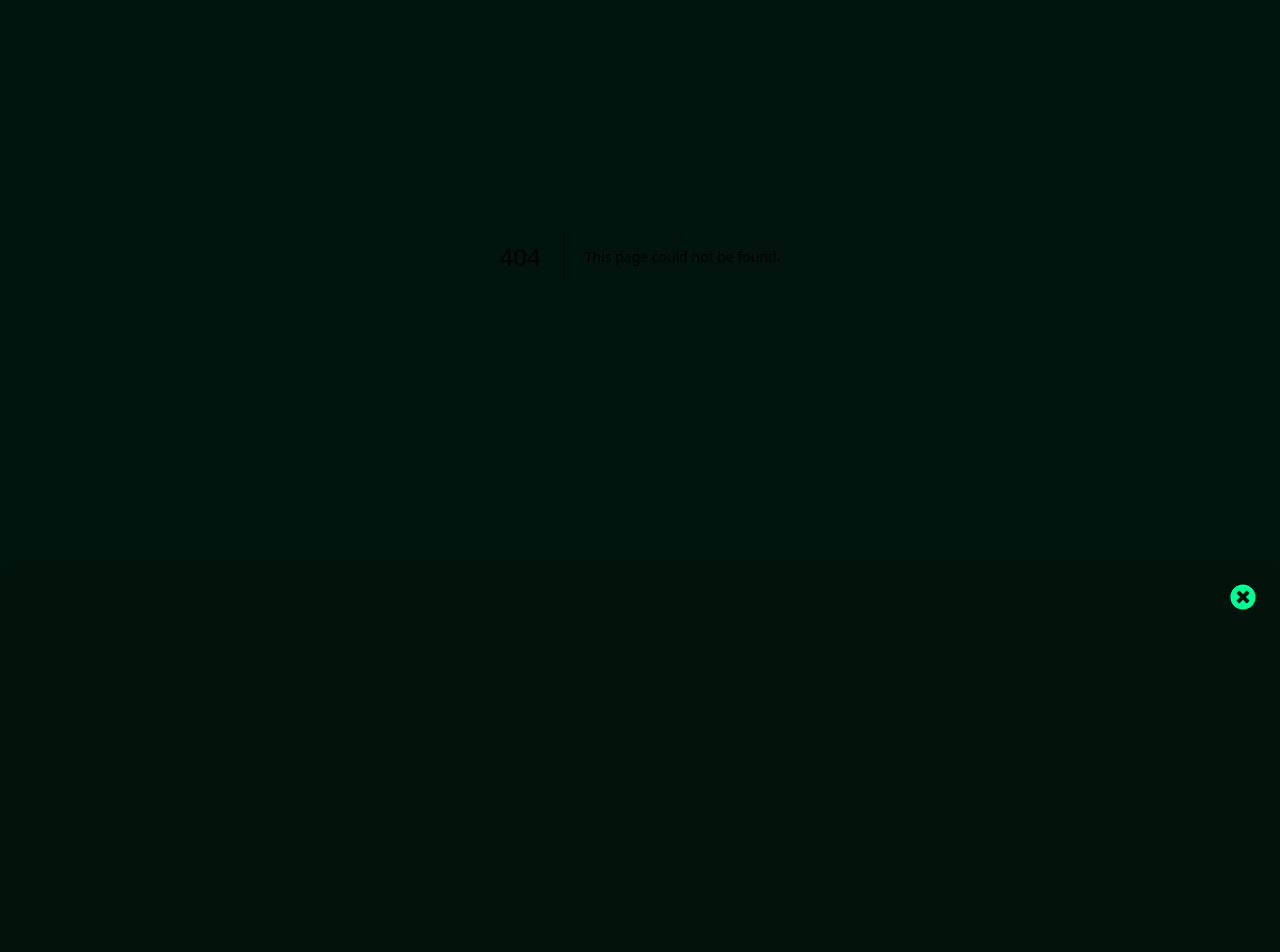
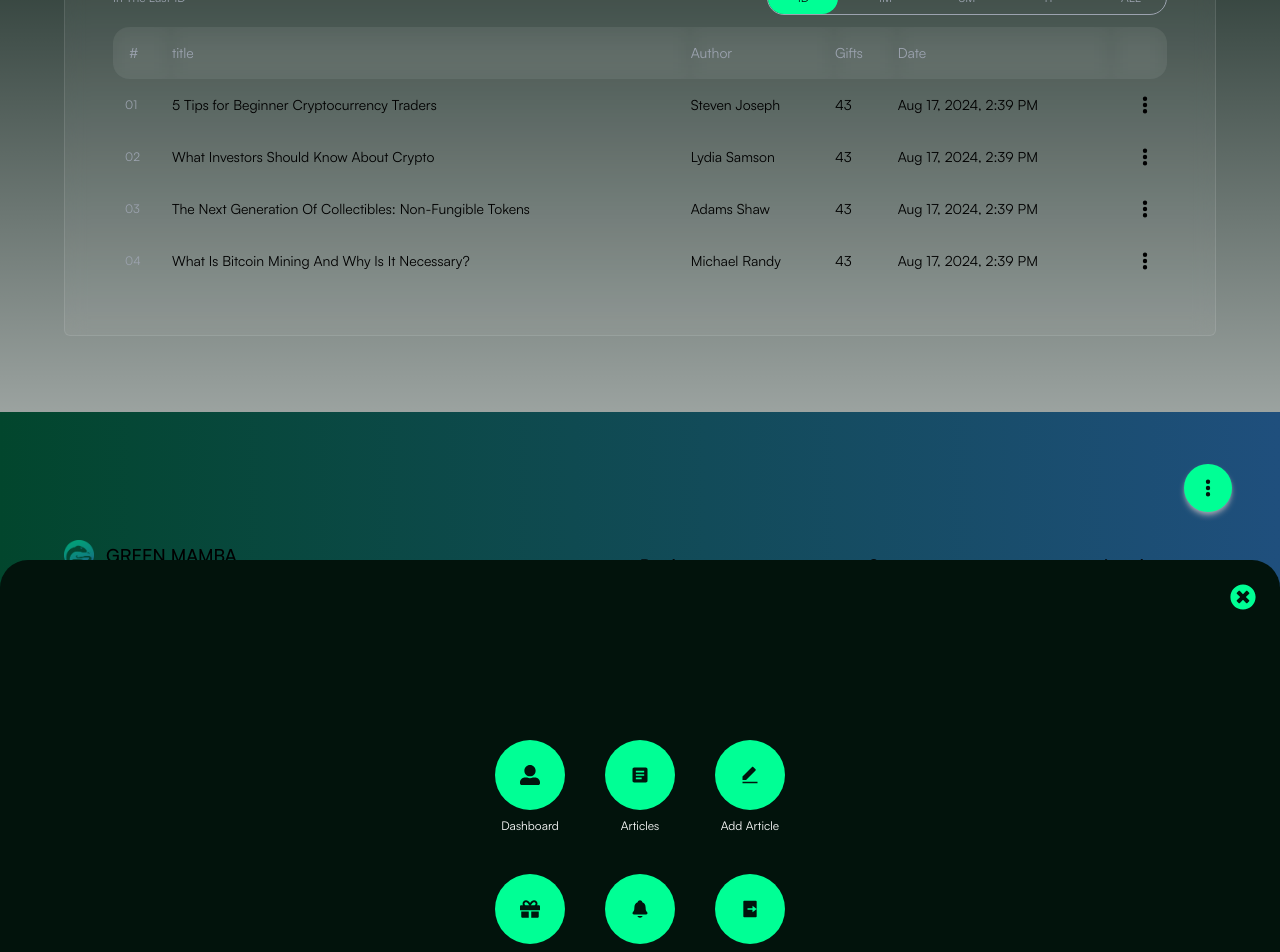
Before and after one commit to Stevolisis/green-mamba, a Next.js app: page /dashboard/articles in a window 1280 px wide. Before the commit this address had no page. Shown: the part 240-1192 px from the top of the page. After the commit the page ends 1074 px from the top, so only its background shows below. Built offline with nearby package versions, Linux system fonts and the light colour scheme.

Commit message:
menu action, articles and gifts completed

```diff
--- a/src/app/article/[slug]/page.tsx
+++ b/src/app/article/[slug]/page.tsx
@@ -13,7 +13,6 @@ type ISlug = {
 const page = () => {
   const { slug }:ISlug = useParams();
   const blog: IBlog = dummy_data.filter((blog: IBlog )=> blog.slug === slug )[0];
-  console.log(blog);
 
   return (
     <div>
--- /dev/null
+++ b/src/app/dashboard/articles/page.tsx
@@ -0,0 +1,43 @@
+"use client"
+import TableList from '@/components/Table/TableList';
+import { dummy_data, dummy_gifts } from '@/dummy_data';
+import { useAppDispatch } from '@/redux/hooks';
+import { deleteListItem, setTable, setTimeOption } from '@/redux/slices/table';
+import React, { useEffect } from 'react'
+
+type Props = {}
+
+const page = (props: Props) => {
+    const dispatch = useAppDispatch();
+
+    useEffect(()=>{
+        dispatch(setTable({
+          title: "Your Articles",
+          timeOptions: ["1D","1M","3M","1Y","ALL"],
+          currentTimeOption: "1D",
+          timeUpdateFunc: (e)=> dispatch(setTimeOption(e)),
+          headings: ["#", "title", "Author", "Gifts", "Date"],
+          dataKeys: [
+            { key:"id", autoIndex: true },
+            { key:"title", longText:true },
+            { key:"authorName" },
+            { key: "gifts" },
+            { key:"createdAt", time:true }
+          ],
+          data: dummy_data,
+          actionBtn: true,
+          actionFunc:{
+            edit: ()=> dispatch(deleteListItem(22)),
+            delete: (id:number)=> dispatch(deleteListItem(id)),
+          }
+        }));
+    },[]);
+
+  return (
+    <div className='px-4 sm:px-16 py-12 pt-0 font-[SatoshiRegular]'>
+        <TableList/>
+    </div>
+  )
+}
+
+export default page
--- /dev/null
+++ b/src/app/dashboard/gifts/page.tsx
@@ -0,0 +1,43 @@
+"use client"
+import TableList from '@/components/Table/TableList';
+import { dummy_gifts } from '@/dummy_data';
+import { useAppDispatch } from '@/redux/hooks';
+import { setTable, setTimeOption } from '@/redux/slices/table';
+import React, { useEffect } from 'react'
+
+type Props = {}
+
+const page = (props: Props) => {
+    const dispatch = useAppDispatch();
+    useEffect(()=>{
+        dispatch(setTable({
+          title: "Gifts History",
+          timeOptions: ["1D","1M","3M","1Y","ALL"],
+          currentTimeOption: "1M",
+          timeUpdateFunc: (e)=> dispatch(setTimeOption(e)),
+          headings: ["#", "Sender", "Amount", "Blockchain", "Blog Title", "Date"],
+          dataKeys: [
+            { key:"id", autoIndex: true },
+            { key:"userAddress", address:true },
+            { key:"amount" },
+            { key: "chain" },
+            { key:"articleSlug", longText:true },
+            { key:"createdAt", time:true }
+          ],
+          data: dummy_gifts,
+          actionBtn: false,
+          // actionFunc:{
+          //   edit: ()=> dispatch(deleteListItem(22)),
+          //   delete: (id:number)=> dispatch(deleteListItem(id)),
+          // }
+        }));
+      },[]);
+
+  return (
+    <div className='px-4 sm:px-16 py-12 pt-0 font-[SatoshiRegular]'>
+        <TableList/>
+    </div>
+  )
+}
+
+export default page
--- a/src/app/dashboard/page.tsx
+++ b/src/app/dashboard/page.tsx
@@ -37,11 +37,11 @@ const page = () => {
         { key:"createdAt", time:true }
       ],
       data: dummy_gifts,
-      actionBtn: true,
-      actionFunc:{
-        edit: ()=> dispatch(deleteListItem(2)),
-        delete: (id:number)=> dispatch(deleteListItem(id)),
-      }
+      actionBtn: false,
+      // actionFunc:{
+      //   edit: ()=> dispatch(deleteListItem(22)),
+      //   delete: (id:number)=> dispatch(deleteListItem(id)),
+      // }
     }));
   },[]);
 
--- a/src/app/page.tsx
+++ b/src/app/page.tsx
@@ -39,8 +39,8 @@ export default function Home() {
 
       <div className="py-12 flex flex-wrap justify-center gap-12 sm:gap-7">
         {
-          dummy_data.map((blog:IBlog,i:number)=>(
-            <ArticleCard blog={blog}/>
+          dummy_data.map((blog:IBlog, i:number)=>(
+            <ArticleCard blog={blog} key={i} />
           ))
         }
       </div>
--- a/src/components/Header.tsx
+++ b/src/components/Header.tsx
@@ -8,9 +8,8 @@ import { useState } from "react";
 import { FaWallet } from "react-icons/fa";
 import { useRouter } from 'next/navigation';
 
-type Props = {}
 
-const Header = (props: Props) => {
+const Header = () => {
   const [active, setActive]= useState(1);
   const address:string = useAppSelector((state)=>state.profile.address);
   const dispatch = useAppDispatch();
--- a/src/components/Menu.tsx
+++ b/src/components/Menu.tsx
@@ -1,5 +1,6 @@
 "use client";
 import React, { useState } from "react";
+import { useRouter } from 'next/navigation';
 import { FaGift, FaTimes, FaUserAlt } from "react-icons/fa";
 import { IoNotifications } from "react-icons/io5";
 import { MdArticle } from "react-icons/md";
@@ -8,22 +9,25 @@ import { RiEditFill, RiLogoutBoxRFill } from "react-icons/ri";
 
 const Menu = () => {
   const [active, setActive] = useState<boolean>(false);
+  const router = useRouter();
 
-  const menuItems = [
-    { name: "Dashboard", icon: <FaUserAlt className="text-[20px] text-bgPrimary" />, active: false },
-    { name: "Articles", icon: <MdArticle className="text-[20px] text-bgPrimary" />, active: false },
-    { name: "Add Article", icon: <RiEditFill className="text-[20px] text-bgPrimary" />, active: false },
-    { name: "Gifts", icon: <FaGift className="text-[20px] text-bgPrimary" />, active: false },
-    { name: "Notification", icon: <IoNotifications className="text-[20px] text-bgPrimary" />, active: false },
-    { name: "Logout", icon: <RiLogoutBoxRFill className="text-[20px] text-bgPrimary" />, active: false },
-    // { name: "Help", icon: <FaUser className="text-[20px] text-bgPrimary" />, active: false },
-    // { name: "Contact", icon: <FaUser className="text-[20px] text-bgPrimary" />, active: false },
-    // { name: "About", icon: <FaUser className="text-[20px] text-bgPrimary" />, active: false },
+  interface IMenuItems{
+    name: string;
+    func: ()=> void;
+    icon: React.ReactNode;
+    active: boolean;
+  }
+  const menuItems:IMenuItems[] = [
+    { name: "Dashboard", func :()=>{ router.push("/dashboard"); setActive(false)}, icon: <FaUserAlt className="text-[20px] text-bgPrimary" />, active: false },
+    { name: "Articles", func :()=>{ router.push("/dashboard/articles"); setActive(false)}, icon: <MdArticle className="text-[20px] text-bgPrimary" />, active: false },
+    { name: "Add Article", func :()=>{ router.push("/gifts"); setActive(false)}, icon: <RiEditFill className="text-[20px] text-bgPrimary" />, active: false },
+    { name: "Gifts", func :()=>{ router.push("/dashboard/gifts"); setActive(false)}, icon: <FaGift className="text-[20px] text-bgPrimary" />, active: false },
+    { name: "Notification", func :()=>{ router.push("/dashboard/notifications"); setActive(false)}, icon: <IoNotifications className="text-[20px] text-bgPrimary" />, active: false },
+    { name: "Logout", func :()=>{ router.push("/gifts"); setActive(false)}, icon: <RiLogoutBoxRFill className="text-[20px] text-bgPrimary" />, active: false },
   ];
 
   return (
     <>
-      {/* Blur background when active */}
       <div
         className={`${
           active ? "glassMorphism !flex" : "hidden"
@@ -49,7 +53,7 @@ const Menu = () => {
               }`}
 
             >
-              <button className="bg-bgSecondary text-slideUp rounded-full w-[70px] h-[70px] flex justify-center items-center mb-2">
+              <button onClick={item.func} className="bg-bgSecondary text-slideUp rounded-full w-[70px] h-[70px] flex justify-center items-center mb-2">
                 {item.icon}
               </button>
               <p className="text-white text-xs font-[SatoshiRegular]">{item.name}</p>
--- a/src/components/Table/DataList.tsx
+++ b/src/components/Table/DataList.tsx
@@ -19,7 +19,7 @@ const DataList = () => {
                             <td key={j} className={`${
                                 arg.autoIndex ? " text-xs text-gray-400 " :
                                 arg.longText ? "  pr-3  whitespace-normal break-words min-w-[250px] " :
-                                arg.time ? " whitespace-nowrap " :
+                                arg.time ? " whitespace-nowrap pr-3 " :
                                 "  pr-3 "}
                                 ${j === 0 ? " pl-3 " : j === data.length- 1 ? "  pr-0 " : ""} py-4 text-sm`}
                             >
--- a/src/components/Table/DropDown.tsx
+++ b/src/components/Table/DropDown.tsx
@@ -45,7 +45,7 @@ const DropDown = (props: Props) => {
                           <BiEdit size={16} />
                           <p className='text-xs ml-2'>EDIT</p>
                       </button>
-                      <button onClick={()=>actionFunc.delete(props.index)} className='w-full rounded-br-lg rounded-bl-lg px-5 py-4 hover:bg-red-600 hover:text-white flex items-center text-red-600'>
+                      <button onClick={()=> actionFunc.delete(props.index)} className='w-full rounded-br-lg rounded-bl-lg px-5 py-4 hover:bg-red-600 hover:text-white flex items-center text-red-600'>
                           <MdDelete size={16} />
                           <p className='text-xs ml-2'>DELETE</p>
                       </button>
--- a/src/dummy_data.tsx
+++ b/src/dummy_data.tsx
@@ -2,56 +2,67 @@ import { Blog1, Blog2, Blog3, Blog4 } from "@/assets";
 import { StaticImageData } from 'next/image';
 
 export interface IBlog{
+    id: number,
     image: StaticImageData;
     title: string;
     slug: string;
     description: string;
     tags ?: string[],
     authorName: string;
+    authorAddress: string;
     gifts: number;
     content: string;
     createdAt: number;
 }
+
 export const dummy_data: IBlog[] = [
     {
+        id: 0,
         image: Blog1,
         title: "5 Tips for Beginner Cryptocurrency Traders",
         slug: "5-Tips-for-Beginner-Cryptocurrency-Traders",
         description: "5 things to know to get started in crypto trading",
         authorName: "Steven Joseph",
+        authorAddress: "0xAb8483F64d9C6d1EcF9b849Ae677dD3315835cb2",
         tags: ["Crypto", "Finance", "Stocks"],
         gifts: 43,
         content: "Aliquet urna dictum metus eu velit lobortis elit quam donec sociosqu blandit est praesent molestie euismod eleifend sapien augue montes commodo morbi rhoncus neque orci bibendum elementum si duis primis inceptos sit nam fusce nunc tellus",
         createdAt: 1723905599
     },
     {
+        id: 1,
         image: Blog2,
         title: "What Investors Should Know About Crypto",
         slug: "What-Investors-Should-Know-About-Crypto",
         description: "The essentials of understanding digital assets as a novel asset class",
         authorName: "Lydia Samson",
+        authorAddress: "0xAb8483F64d9C6d1EcF9b849Ae677dD3315835cb2",
         tags: ["Finance", "Web3", "Stock Market"],
         gifts: 43,
         content: "Aliquet urna dictum metus eu velit lobortis elit quam donec sociosqu blandit est praesent molestie euismod eleifend sapien augue montes commodo morbi rhoncus neque orci bibendum elementum si duis primis inceptos sit nam fusce nunc tellus",
         createdAt: 1690896000
     },
     {
+        id: 2,
         image: Blog3,
         title: "The Next Generation Of Collectibles: Non-Fungible Tokens",
         slug: "The-Next-Generation-Of-Collectibles-Non-Fungible-Tokens",
         description: "What are NFTs and why have they become so popular so quickly?",
         authorName: "Adams Shaw",
+        authorAddress: "0xAb8483F64d9C6d1EcF9b849Ae677dD3315835cb2",
         tags: ["Crypto", "Web3", "NFTs"],
         gifts: 43,
         content: "Aliquet urna dictum metus eu velit lobortis elit quam donec sociosqu blandit est praesent molestie euismod eleifend sapien augue montes commodo morbi rhoncus neque orci bibendum elementum si duis primis inceptos sit nam fusce nunc tellus",
         createdAt: 1723905599
     },
     {
+        id: 3,
         image: Blog4,
         title: "What Is Bitcoin Mining And Why Is It Necessary?",
         slug: "What-Is-Bitcoin-Mining-And-Why-Is-It-Necessary",
         description: "How are transaction processed and where do new coins come from?",
         authorName: "Michael Randy",
+        authorAddress: "0xAb8483F64d9C6d1EcF9b849Ae677dD3315835cb2",
         tags: ["Bitcoin", "Blockchain", "Binance"],
         gifts: 43,
         content: "Aliquet urna dictum metus eu velit lobortis elit quam donec sociosqu blandit est praesent molestie euismod eleifend sapien augue montes commodo morbi rhoncus neque orci bibendum elementum si duis primis inceptos sit nam fusce nunc tellus",
```
